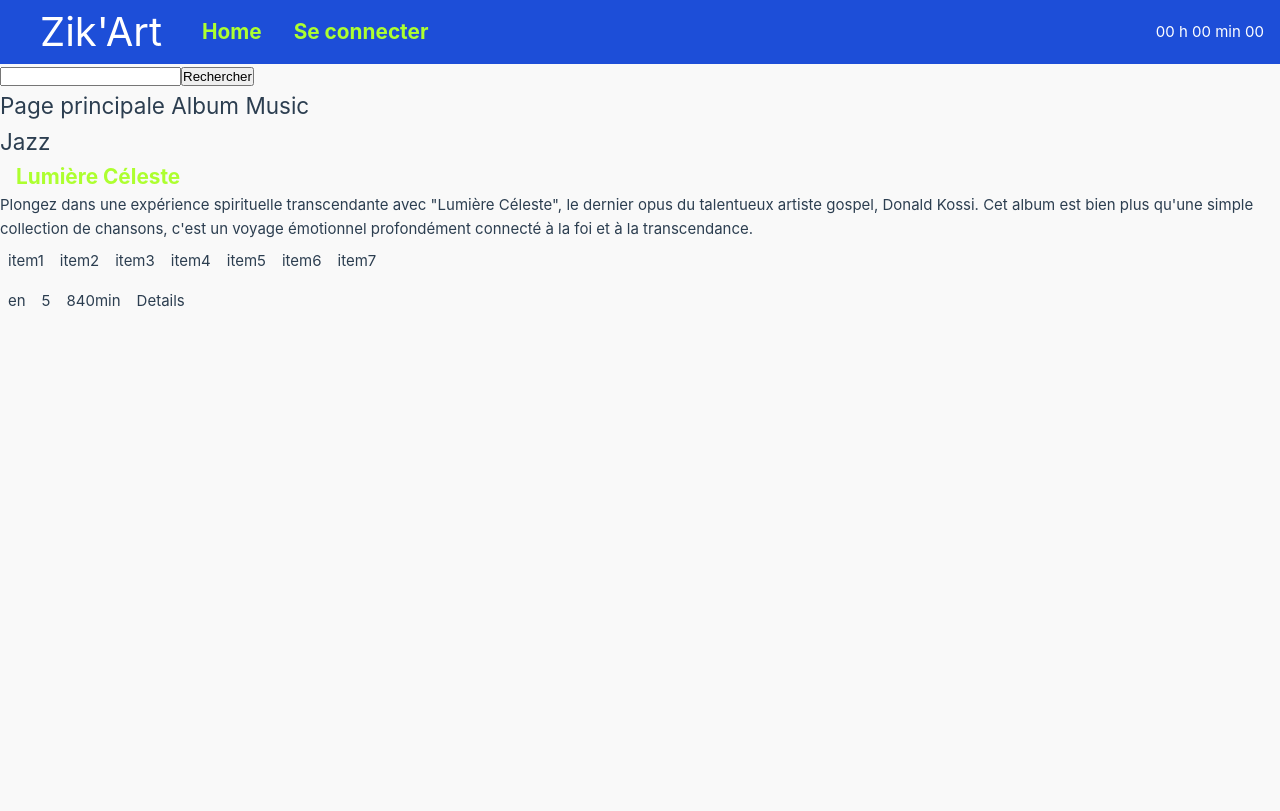
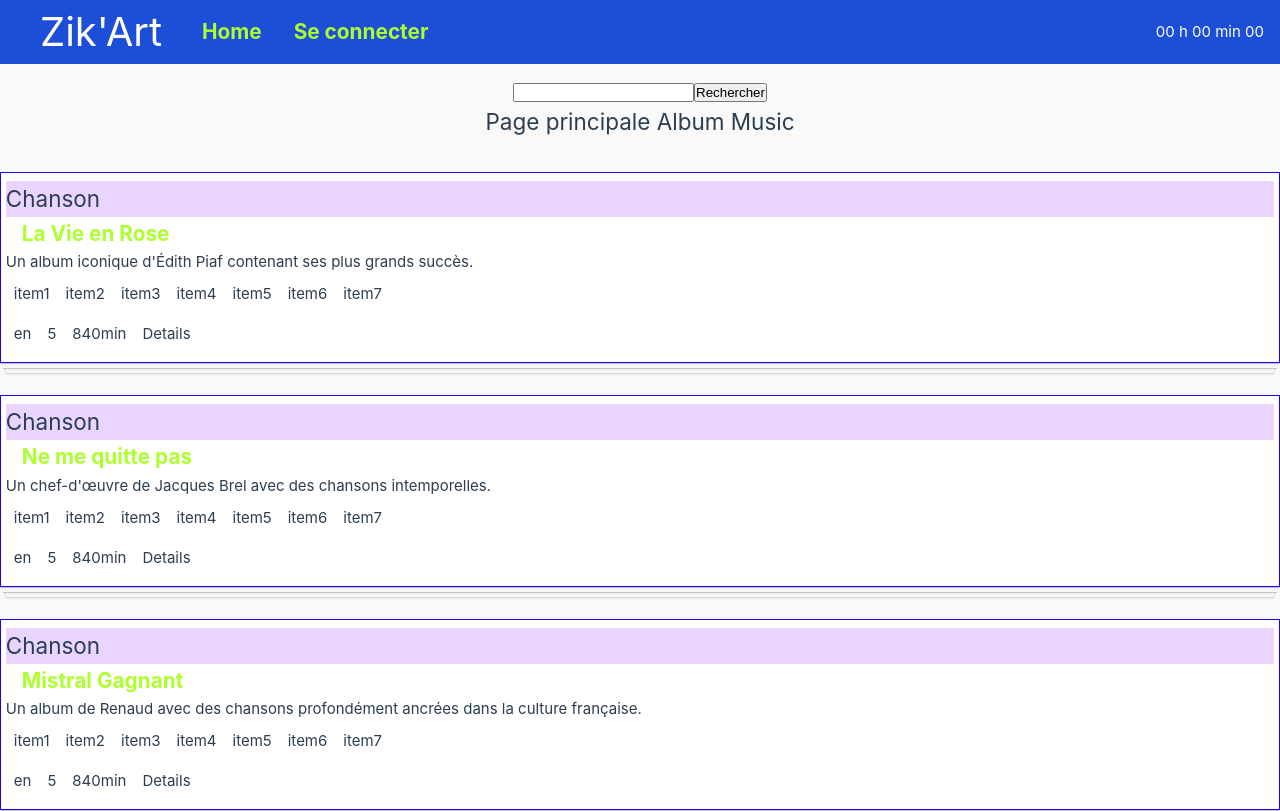
Before and after one commit to sahiddjinadou/AppMusic2, a Vue app: page / in a window 1280 px wide. Shown: the top 811 px of the page. Built offline with nearby package versions, Linux system fonts and the light colour scheme.

Commit message:
Affichage des données sur la home page

```diff
--- a/index.html
+++ b/index.html
@@ -4,7 +4,7 @@
     <meta charset="UTF-8">
     <link rel="icon" href="/favicon.ico">
     <meta name="viewport" content="width=device-width, initial-scale=1.0">
-    <title>VueAppMusiv</title>
+    <title>VueAppMusic</title>
   </head>
   <body>
     <div id="app"></div>
--- a/src/assets/main.css
+++ b/src/assets/main.css
@@ -5,7 +5,7 @@
   --fistColor: #1d4ed8;
   --secondColor: #e9d5ff;
   --whiteColor: white;
-  --bodyBgc: #f9f9f9
+  --bodyBgc: #f9f9f9;
 }
 
 * {
--- a/src/views/HomeView.vue
+++ b/src/views/HomeView.vue
@@ -1,5 +1,16 @@
+<script setup>
+import { ref, onMounted } from 'vue';
+import data from '@/assets/data';
+
+//Notre tableau contenant les albums
+const albums = data;
+
+console.log(data);
+
+</script>
+
 <template>
-  <main>
+  <main class="main-container">
     <section>
       <form action="#">
         <input type="search" name="" id="">
@@ -7,15 +18,14 @@
       </form>
       <h1>Page principale Album Music</h1>
     </section>
-    <section>
 
-    </section>
-    <article>
-      <h2>Jazz</h2>
+    <section class="article-section">
+      <article v-for="(album, index) in albums" :key="index" class="article-container">
+        <h2>{{ album.genre }}</h2>
         <div>
-        <RouterLink to="#">Lumière Céleste</RouterLink>
+          <RouterLink to="#">{{ album.title }}</RouterLink>
           <p>
-          Plongez dans une expérience spirituelle transcendante avec "Lumière Céleste", le dernier opus du talentueux artiste gospel, Donald Kossi. Cet album est bien plus qu'une simple collection de chansons, c'est un voyage émotionnel profondément connecté à la foi et à la transcendance.
+            {{ album.description }}
           </p>
         </div>
         <div>
@@ -39,19 +49,38 @@
           </ul>
         </div>
       </article>
+
+    </section>
   </main>
 </template>
 
 
-<script setup>
-import data from '@/assets/data'
-
-console.log(data);
-
-</script>
-
 
 <style scoped>
+.main-container section:first-of-type {
+  text-align: center;
+  margin-block:1rem;
+}
+.article-container {
+  /* margin-inline:1rem;
+  padding-block: 2rem; */
+    background: white;
+    box-shadow: 0 1px 1px rgba(0, 0, 0, 0.2),
+	            0 8px 0 -3px #f6f6f6,
+	            0 9px 1px -3px rgba(0, 0, 0, 0.2),
+	            0 16px 0 -6px #f6f6f6,
+	            0 17px 2px -6px rgba(0, 0, 0, 0.2);
+    border: 1px solid rgb(25, 0, 255);
+    margin-block:2rem;
+    padding-inline: .3rem;
+    padding-block: .5rem;
+
+}
+.article-container > h2 {
+  background-color:var(--secondColor)
+}
+.article-container article {
+}
 ul {
   display: flex;
 }
```
Lines whose indentation alone changed are shown as unchanged.
